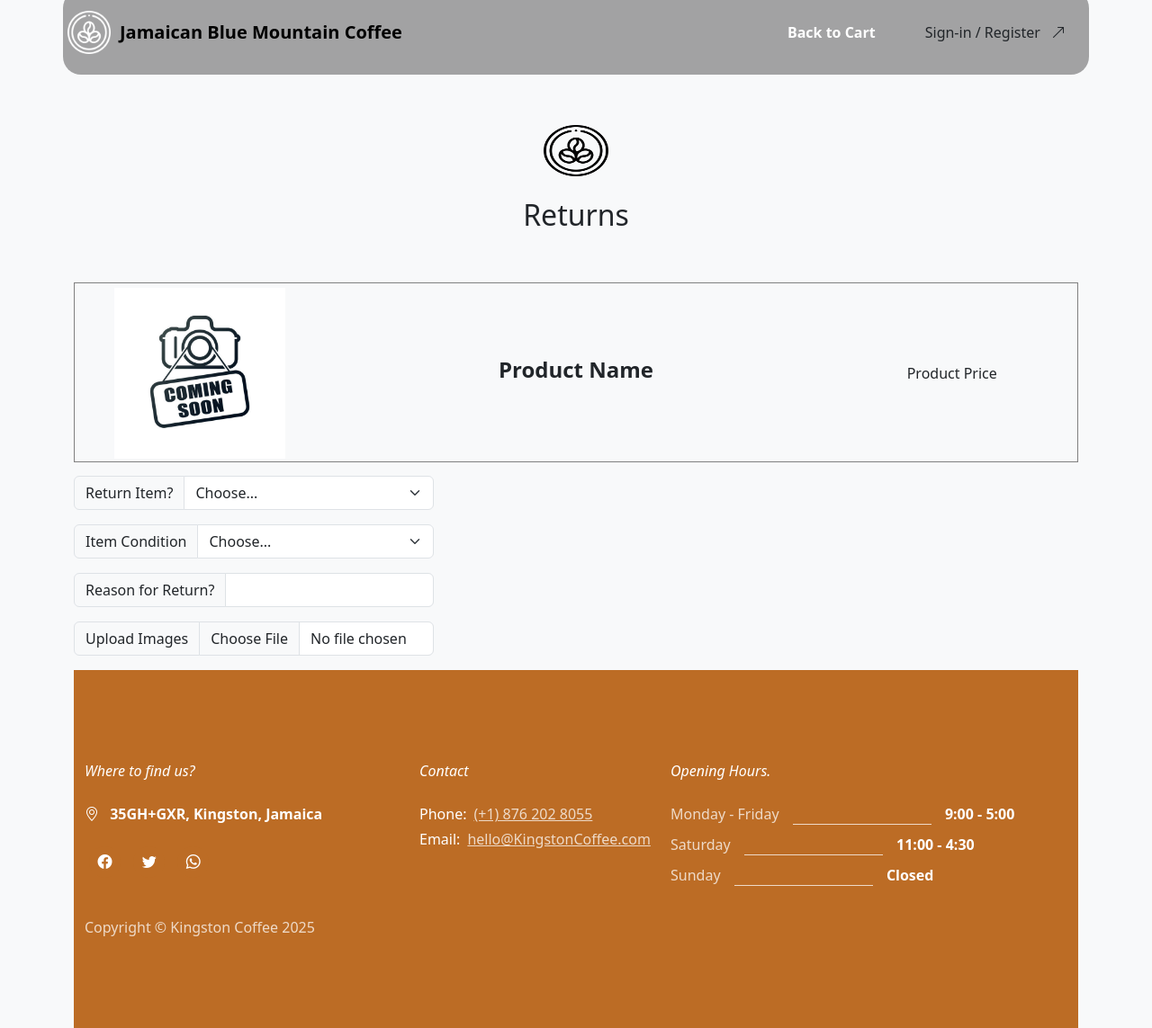
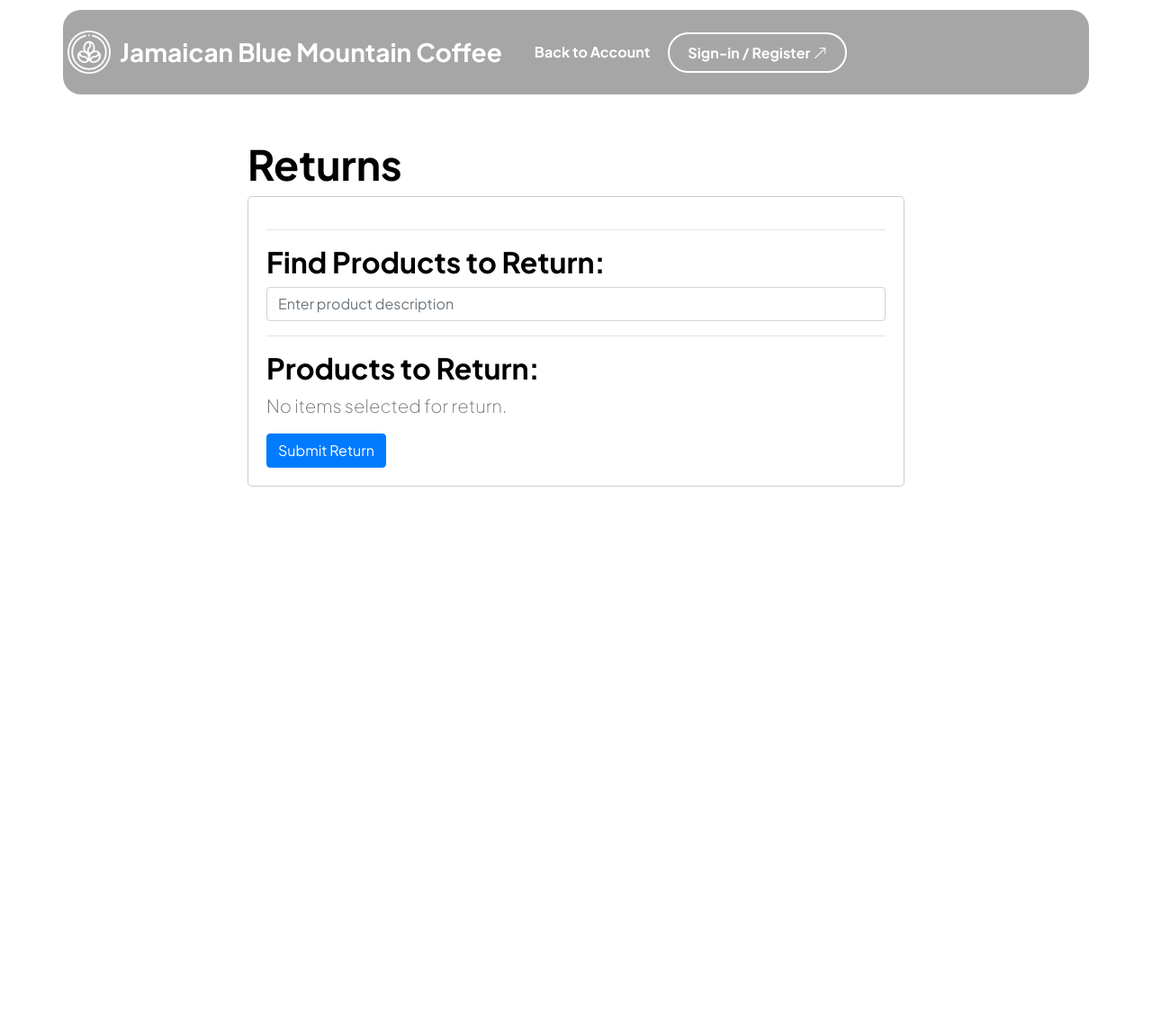
Before and after one commit to mrs7166/KingstonCoffee, a website: page public/returns.html in a window 1280 px wide. Shown: the part 19-1162 px from the top of the page at 90% size. After the commit the page ends 800 px from the top, so only its background shows below. Drawn offline with nearby package versions, Linux system fonts and the light colour scheme; no server answers.

Commit message:
updates to returns.html file

```diff
--- a/public/returns.html
+++ b/public/returns.html
@@ -1,40 +1,45 @@
 <!doctype html>
-<html lang="en" ng-app="shippingApp" ng-controller="shippingController">
+<html lang="en" ng-app="returnsApp">
 <head>
-    <meta charset="utf-8">
-    <meta name="viewport" content="width=device-width, initial-scale=1">
-    <meta name="description" content="">
-    <meta name="author" content="">
-
-    <title>Kingston Coffee</title>
-
+    <meta charset="UTF-8">
+    <meta name="viewport" content="width=device-width, initial-scale=1.0">
+    <title>Product Returns</title>
+    <link rel="stylesheet" href="https://stackpath.bootstrapcdn.com/bootstrap/4.5.2/css/bootstrap.min.css">
     <link rel="preconnect" href="https://fonts.googleapis.com">
     <link rel="preconnect" href="https://fonts.gstatic.com" crossorigin>
     <link href="https://fonts.googleapis.com/css2?family=Plus+Jakarta+Sans:ital,wght@0,200;0,400;0,600;0,700;1,200;1,700&display=swap" rel="stylesheet">
-    <link href="css/form-validation.css" rel="stylesheet">
     <link href="css/bootstrap-icons.css" rel="stylesheet">
     <link href="css/style.css" rel="stylesheet">
-    <link href="https://cdn.jsdelivr.net/npm/bootstrap@5.3.3/dist/css/bootstrap.min.css" rel="stylesheet" integrity="sha384-QWTKZyjpPEjISv5WaRU9OFeRpok6YctnYmDr5pNlyT2bRjXh0JMhjY6hW+ALEwIH" crossorigin="anonymous">
+
 
     <style>
-        .retProductInfo {
-            margin-bottom: 15px;
-            height: 200px;
-            border: 1px solid grey;
+        .returns-page-container {
+            padding: 20px 0;
         }
-        .retProductInfo img {
-            height: 190px;
-            margin: auto;
+        .returns-page-form {
+            padding: 20px;
+            border: 1px solid #ccc;
+            border-radius: 5px;
         }
-        .input-group {
-            width: 400px;
+        .return-item {
+            border: 1px solid #eee;
+            padding: 10px;
+            margin-bottom: 10px;
+            border-radius: 3px;
+            display: flex;
+            align-items: center;
         }
-
+        .return-item-details {
+            flex-grow: 1;
+            margin-left: 15px;
+        }
+        .return-item-image {
+            max-width: 80px;
+            margin-right: 15px;
+            border: 1px solid #ccc;
+        }
     </style>
 </head>
-
-<body class="bg-light">
-
 <nav class="navbar navbar-expand-lg">
     <div class="container">
         <a class="navbar-brand d-flex align-items-center" href="index.html">
@@ -50,7 +55,7 @@
             <ul class="navbar-nav ms-lg-auto">
 
                 <li class="nav-item">
-                        <a class="nav-link click-scroll" href="cart.html">Back to Cart</a>
+                    <a class="nav-link click-scroll" href="profile.html">Back to Account</a>
                 </li>
             </ul>
 
@@ -64,147 +69,73 @@
     </div>
 </nav>
 
-
+<body ng-controller="returnsController">
+    <main>
+        <section class="returns-page-container">
             <div class="container">
-  <main>
-    <div class="py-5 text-center">
-      <img class="d-block mx-auto mb-4" src="images/coffee-beans.png" alt="" width="72" height="57">
+                <div class="row justify-content-center">
+                    <div class="col-lg-8">
                         <h2>Returns</h2>
+                        <div class="returns-page-form">
+                            <hr>
+                            <h3>Find Products to Return:</h3>
+                            <div class="mb-3">
+                                <input type="text" class="form-control" ng-model="searchQuery" ng-change="searchProducts()" placeholder="Enter product description">
+                            </div>
+                            <ul class="list-group" ng-if="searchedProducts.length > 0">
+                                <li class="list-group-item" ng-repeat="product in searchedProducts">
+                                    <img ng-src="{{ product.productThumbnail }}" alt="{{ product.productDescription }}" style="max-width: 50px; margin-right: 10px; vertical-align: middle;">
+                                    {{ product.productDescription }} - {{ product.productCategory }} - Price: ${{ product.productPrice }}
+                                    <button type="button" class="btn btn-sm btn-outline-primary float-end" ng-click="addProductToReturn(product)">Add to Return</button>
+                                </li>
+                            </ul>
+                            <div ng-if="searchQuery && searchedProducts.length === 0">
+                                <p>No products found matching "{{ searchQuery }}".</p>
                             </div>
 
-    <div class="container text-center retProductInfo">
-        <div class="row align-items-center" style="height: 200px;">
-          <div class="col-md-3">
-            <img src="images/products/soon.jpg" alt="Product Image">
+                            <hr>
+                            <h3>Products to Return:</h3>
+                            <div ng-if="returnItems.length > 0">
+                                <div ng-repeat="item in returnItems" class="return-item">
+                                    <img ng-src="{{ item.imageUrl }}" alt="{{ item.productDescription }}" class="return-item-image">
+                                    <div class="return-item-details">
+                                        <h5>{{ item.productDescription }}</h5>
+                                        <p><strong>Price:</strong> ${{ item.price }}</p>
+                                        <div class="mb-2">
+                                            <label for="reason-{{$index}}" class="form-label">Reason for Return:</label>
+                                            <input type="text" class="form-control form-control-sm" id="reason-{{$index}}" ng-model="item.reason" placeholder="e.g., Defective, Wrong item">
                                         </div>
-          <div class="col-md-6">
-            <h4><strong>Product Name</strong></h4>
+                                        <div class="mb-2">
+                                            <label for="condition-{{$index}}" class="form-label">Condition of Item:</label>
+                                            <input type="text" class="form-control form-control-sm" id="condition-{{$index}}" ng-model="item.condition" placeholder="e.g., New, Used - Damaged">
                                         </div>
-          <div class="col-md-3">
-            Product Price
+                                        <div class="mb-2">
+                                            <label for="details-{{$index}}" class="form-label">Additional Details (Optional):</label>
+                                            <textarea class="form-control form-control-sm" id="details-{{$index}}" ng-model="item.returnDetails" rows="2"></textarea>
+                                        </div>
+                                        <button type="button" class="btn btn-sm btn-danger" ng-click="removeItem(item)">Remove</button>
                                     </div>
                                 </div>
                             </div>
 
-    <div class="input-group mb-3">
-        <label class="input-group-text" for="inputGroupSelect01">Return Item?</label>
-        <select class="form-select" id="inputGroupSelect01">
-          <option selected>Choose...</option>
-          <option value="Yes">Yes</option>
-          <option value="No">No</option>
-        </select>
+                            <div ng-if="returnItems.length === 0">
+                                <p>No items selected for return.</p>
                             </div>
 
-    <div class="input-group mb-3">
-        <label class="input-group-text" for="inputGroupSelect01">Item Condition</label>
-        <select class="form-select" id="inputGroupSelect01">
-          <option selected>Choose...</option>
-          <option value="Unopen">Unopened Box</option>
-          <option value="Great">Great</option>
-          <option value="Good">Good</option>
-          <option value="Poor">Poor</option>
-        </select>
-    </div>
-
-    <div class="input-group mb-3">
-        <span class="input-group-text" id="inputGroup-sizing-default">Reason for Return?</span>
-        <input type="text" class="form-control" aria-label="Sizing example input" aria-describedby="inputGroup-sizing-default">
-    </div>
-
-    <div class="input-group mb-3">
-        <label class="input-group-text" for="inputGroupFile01">Upload Images</label>
-        <input type="file" class="form-control" id="inputGroupFile01">
-      </div>
-      <footer class="site-footer">
-        <div class="container">
-            <div class="row">
-
-                <div class="col-lg-4 col-12 me-auto">
-                    <em class="text-white d-block mb-4">Where to find us?</em>
-
-                    <strong class="text-white">
-                        <i class="bi-geo-alt me-2"></i>
-                        35GH+GXR, Kingston, Jamaica
-                    </strong>
-
-                    <ul class="social-icon mt-4">
-                        <li class="social-icon-item">
-                            <a href="#" class="social-icon-link bi-facebook">
-                            </a>
-                        </li>
-
-                        <li class="social-icon-item">
-                            <a href="#" target="_new" class="social-icon-link bi-twitter">
-                            </a>
-                        </li>
-
-                        <li class="social-icon-item">
-                            <a href="#" class="social-icon-link bi-whatsapp">
-                            </a>
-                        </li>
-                    </ul>
-                </div>
-
-                <div class="col-lg-3 col-12 mt-4 mb-3 mt-lg-0 mb-lg-0">
-                    <em class="text-white d-block mb-4">Contact</em>
-
-                    <p class="d-flex mb-1">
-                        <strong class="me-2">Phone:</strong>
-                        <a href="tel: 876-202-8055" class="site-footer-link">
-                            (+1)
-                            876 202 8055
-                        </a>
-                    </p>
-
-                    <p class="d-flex">
-                        <strong class="me-2">Email:</strong>
-
-                        <a href="mailto:info@KingstonCoffee.com" class="site-footer-link">
-                            hello@KingstonCoffee.com
-                        </a>
-                    </p>
-                </div>
-
-
-                <div class="col-lg-5 col-12">
-                    <em class="text-white d-block mb-4">Opening Hours.</em>
-
-                    <ul class="opening-hours-list">
-                        <li class="d-flex">
-                            Monday - Friday
-                            <span class="underline"></span>
-
-                            <strong>9:00 - 5:00</strong>
-                        </li>
-
-                        <li class="d-flex">
-                            Saturday
-                            <span class="underline"></span>
-
-                            <strong>11:00 - 4:30</strong>
-                        </li>
-
-                        <li class="d-flex">
-                            Sunday
-                            <span class="underline"></span>
-
-                            <strong>Closed</strong>
-                        </li>
-                    </ul>
-                </div>
-
-                <div class="col-lg-8 col-12 mt-4">
-                     <p class="copyright-text mb-0">Copyright © Kingston Coffee 2025
-                        </p>
+                            <button type="button" class="btn btn-primary" ng-click="submitReturn()">Submit Return</button>
+                            <div ng-if="returnMessage" class="mt-3 alert alert-info">{{returnMessage}}</div>
                         </div>
                     </div>
-    </footer>
+                </div>
+            </div>
+        </section>
     </main>
-</div>
 
+    <script src="js/jquery.min.js"></script>
+    <script src="https://stackpath.bootstrapcdn.com/bootstrap/4.5.2/js/bootstrap.min.js"></script>
     <script src="https://ajax.googleapis.com/ajax/libs/angularjs/1.8.2/angular.min.js"></script>
-<script src="js/form-validation.js"></script>
-<script src="js/shipping.js"></script>
+    <script src="js/returns.js"></script>
+
 
 </body>
 </html>
```
Lines whose indentation alone changed are shown as unchanged.
